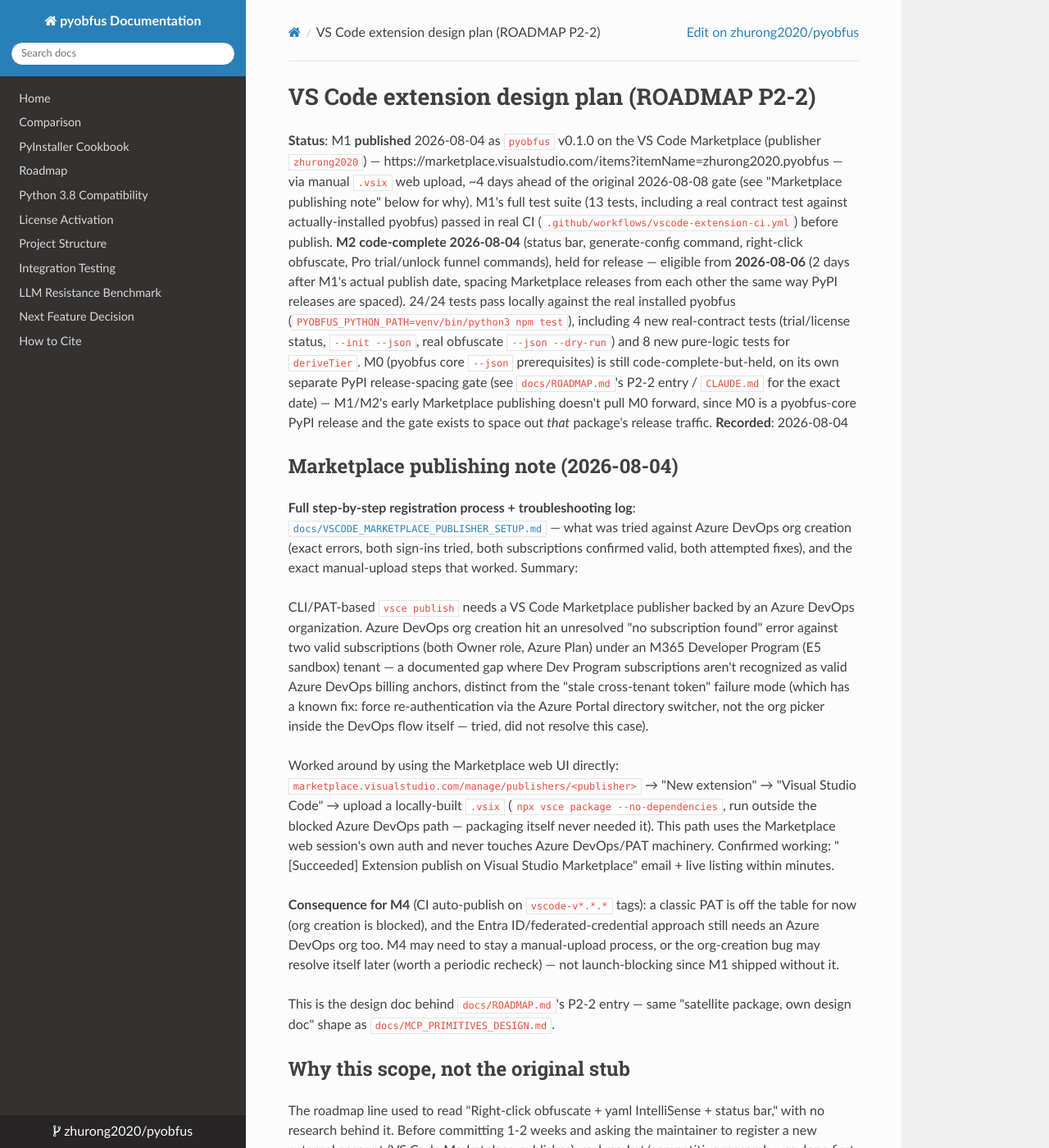
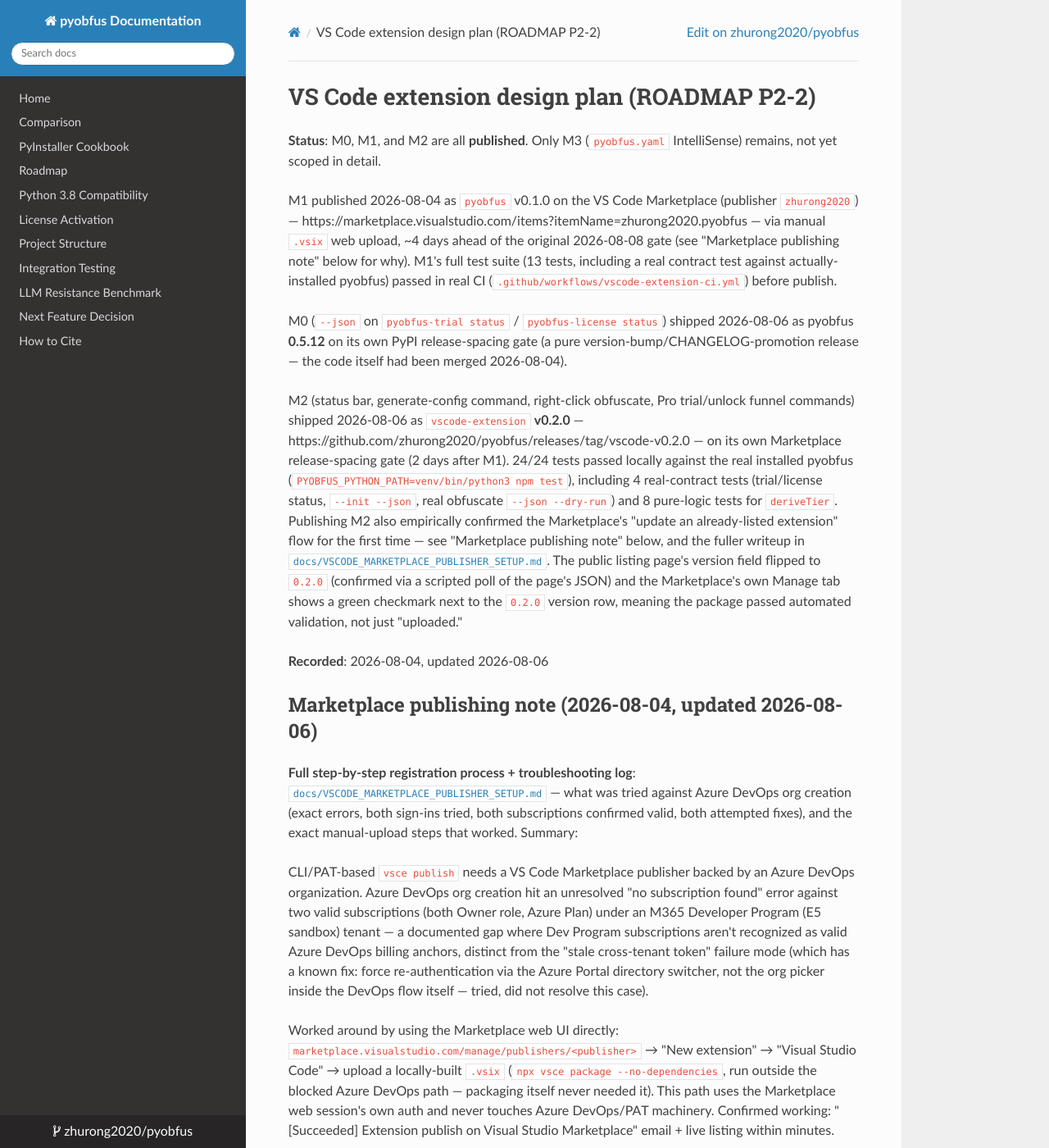
Before and after one commit to zhurong2020/pyobfus, an MkDocs documentation site: the page built from docs/VSCODE_EXTENSION_PLAN.md, in a window 1280 px wide and 1400 px high. Shown: the whole window at 82% size. Built offline with MkDocs 1.6.1, drawn with Linux system fonts in a browser that asks for light colours; nearby versions of some CDN libraries; some of the changed text lies outside the part shown.

Commit message:
docs(vscode-extension-plan): mark M0/M2 shipped, record the confirmed update flow
The design doc's top status block and milestone table still said
"code-complete, held for release" for both M0 (now pyobfus 0.5.12) and
M2 (now vscode-extension v0.2.0) -- missed in the prior doc-sync pass
that covered ROADMAP.md/POST_V0.4_TODO.md/CLAUDE.md. Also adds the
confirmed "Updating an already-published extension" mechanism (the
"..." overflow menu -> Update, not "New extension") to the Marketplace
publishing note, and records the green-checkmark validation signal the
maintainer observed on the Manage tab after the "verifying" state
cleared.

Co-Authored-By: Claude Sonnet 5 <noreply@anthropic.com>

```diff
--- a/docs/VSCODE_EXTENSION_PLAN.md
+++ b/docs/VSCODE_EXTENSION_PLAN.md
@@ -1,28 +1,42 @@
 # VS Code extension design plan (ROADMAP P2-2)
 
-**Status**: M1 **published** 2026-08-04 as `pyobfus` v0.1.0 on the VS Code
-Marketplace (publisher `zhurong2020`) —
+**Status**: M0, M1, and M2 are all **published**. Only M3 (`pyobfus.yaml`
+IntelliSense) remains, not yet scoped in detail.
+
+M1 published 2026-08-04 as `pyobfus` v0.1.0 on the VS Code Marketplace
+(publisher `zhurong2020`) —
 https://marketplace.visualstudio.com/items?itemName=zhurong2020.pyobfus —
 via manual `.vsix` web upload, ~4 days ahead of the original 2026-08-08
 gate (see "Marketplace publishing note" below for why). M1's full test
 suite (13 tests, including a real contract test against actually-installed
 pyobfus) passed in real CI (`.github/workflows/vscode-extension-ci.yml`)
-before publish. **M2 code-complete 2026-08-04** (status bar, generate-config
-command, right-click obfuscate, Pro trial/unlock funnel commands), held for
-release — eligible from **2026-08-06** (2 days after M1's actual publish
-date, spacing Marketplace releases from each other the same way PyPI
-releases are spaced). 24/24 tests pass locally against the real installed
-pyobfus (`PYOBFUS_PYTHON_PATH=venv/bin/python3 npm test`), including 4 new
-real-contract tests (trial/license status, `--init --json`, real obfuscate
-`--json --dry-run`) and 8 new pure-logic tests for `deriveTier`. M0
-(pyobfus core `--json` prerequisites) is still code-complete-but-held, on
-its own separate PyPI release-spacing gate (see `docs/ROADMAP.md`'s P2-2
-entry / `CLAUDE.md` for the exact date) — M1/M2's early Marketplace
-publishing doesn't pull M0 forward, since M0 is a pyobfus-core PyPI release
-and the gate exists to space out *that* package's release traffic.
-**Recorded**: 2026-08-04
+before publish.
 
-## Marketplace publishing note (2026-08-04)
+M0 (`--json` on `pyobfus-trial status` / `pyobfus-license status`) shipped
+2026-08-06 as pyobfus **0.5.12** on its own PyPI release-spacing gate (a
+pure version-bump/CHANGELOG-promotion release — the code itself had been
+merged 2026-08-04).
+
+M2 (status bar, generate-config command, right-click obfuscate, Pro
+trial/unlock funnel commands) shipped 2026-08-06 as `vscode-extension`
+**v0.2.0** — https://github.com/zhurong2020/pyobfus/releases/tag/vscode-v0.2.0
+— on its own Marketplace release-spacing gate (2 days after M1). 24/24
+tests passed locally against the real installed pyobfus
+(`PYOBFUS_PYTHON_PATH=venv/bin/python3 npm test`), including 4 real-contract
+tests (trial/license status, `--init --json`, real obfuscate
+`--json --dry-run`) and 8 pure-logic tests for `deriveTier`. Publishing M2
+also empirically confirmed the Marketplace's "update an already-listed
+extension" flow for the first time — see "Marketplace publishing note"
+below, and the fuller writeup in
+[`docs/VSCODE_MARKETPLACE_PUBLISHER_SETUP.md`](VSCODE_MARKETPLACE_PUBLISHER_SETUP.md).
+The public listing page's version field flipped to `0.2.0` (confirmed via
+a scripted poll of the page's JSON) and the Marketplace's own Manage tab
+shows a green checkmark next to the `0.2.0` version row, meaning the
+package passed automated validation, not just "uploaded."
+
+**Recorded**: 2026-08-04, updated 2026-08-06
+
+## Marketplace publishing note (2026-08-04, updated 2026-08-06)
 
 **Full step-by-step registration process + troubleshooting log**:
 [`docs/VSCODE_MARKETPLACE_PUBLISHER_SETUP.md`](VSCODE_MARKETPLACE_PUBLISHER_SETUP.md)
@@ -55,6 +69,20 @@ ID/federated-credential approach still needs an Azure DevOps org too. M4
 may need to stay a manual-upload process, or the org-creation bug may
 resolve itself later (worth a periodic recheck) — not launch-blocking
 since M1 shipped without it.
+
+**Updating an already-published extension (confirmed 2026-08-06, M2 v0.2.0)**:
+the "New extension" entry point above is first-publish only. The control
+for a *new version of an existing listing* is a "⋯" (three-dot) overflow
+menu next to the extension's name on its own listing page — not the
+Manage tab, and easy to miss since it's icon-only. "⋯" → "Update" → upload
+the new `.vsix` (built the same PAT-free way) → an "It's live!"
+confirmation page. The new version then sits in a transient "verifying
+`<version>`" state on the Manage tab for a few minutes (confirmed here via
+scripted polling of the public listing page's JSON) before both the public
+version string and a green checkmark next to the version row (automated
+validation passed) appear. Full step-by-step in
+[`docs/VSCODE_MARKETPLACE_PUBLISHER_SETUP.md`](VSCODE_MARKETPLACE_PUBLISHER_SETUP.md)'s
+"Updating an already-listed extension" section.
 
 This is the design doc behind `docs/ROADMAP.md`'s P2-2 entry — same "satellite
 package, own design doc" shape as `docs/MCP_PRIMITIVES_DESIGN.md`.
@@ -129,8 +157,10 @@ could echo the malicious listing's old name.
 
 ## Staged milestones (publish 1-2 days apart, each independently demoable)
 
-- **M0** (pyobfus core, tiny standalone release) — ✅ code-complete
-  2026-08-04, held for release. Added `--json` to `pyobfus-trial status` and
+- **M0** (pyobfus core, tiny standalone release) — ✅ **shipped 2026-08-06**
+  as pyobfus **0.5.12** (code merged 2026-08-04, release itself was a pure
+  version-bump/CHANGELOG-promotion once the release-spacing gate passed).
+  Added `--json` to `pyobfus-trial status` and
   `pyobfus-license status`, returning `get_trial_status()` /
   `get_license_status(masked=True)` verbatim — same pattern as the existing
   `--check --json`/`--unmap --json` code. Chosen over replicating the MCP
@@ -153,8 +183,9 @@ could echo the malicious listing's old name.
   a contract test against an actually-installed pyobfus, not a mock.
   Published via manual `.vsix` web upload, not `vsce publish` — see
   "Marketplace publishing note" above.
-- **M2** (v0.2.0) — ✅ **code-complete 2026-08-04**, held for release
-  (eligible 2026-08-06). Status bar (`statusBar/statusBarController.ts` +
+- **M2** (v0.2.0) — ✅ **published 2026-08-06** —
+  https://github.com/zhurong2020/pyobfus/releases/tag/vscode-v0.2.0.
+  Status bar (`statusBar/statusBarController.ts` +
   `status/tierStatus.ts`'s pure `deriveTier()`) showing tier + last-check
   summary, consuming M0's `pyobfus-trial status --json` /
   `pyobfus-license status --json`; a QuickPick menu (`commands/showMenu.ts`)
```
